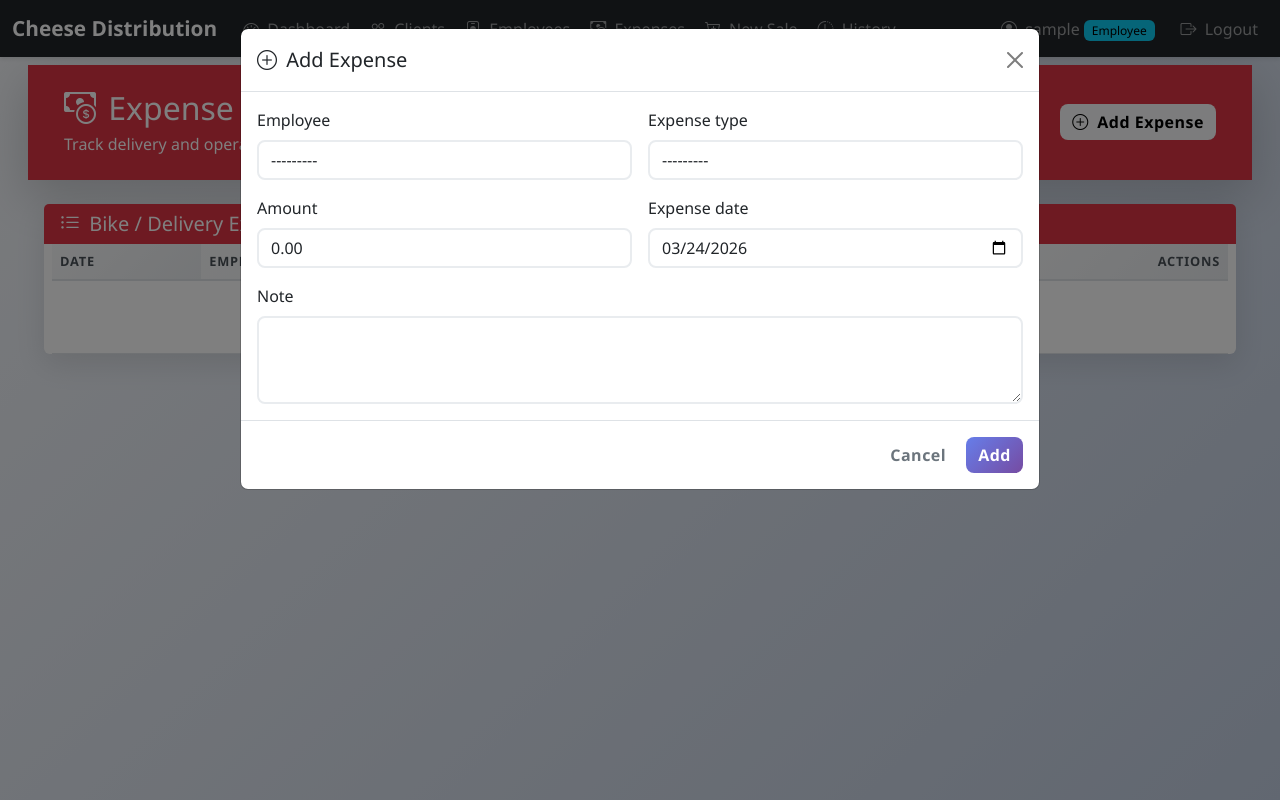
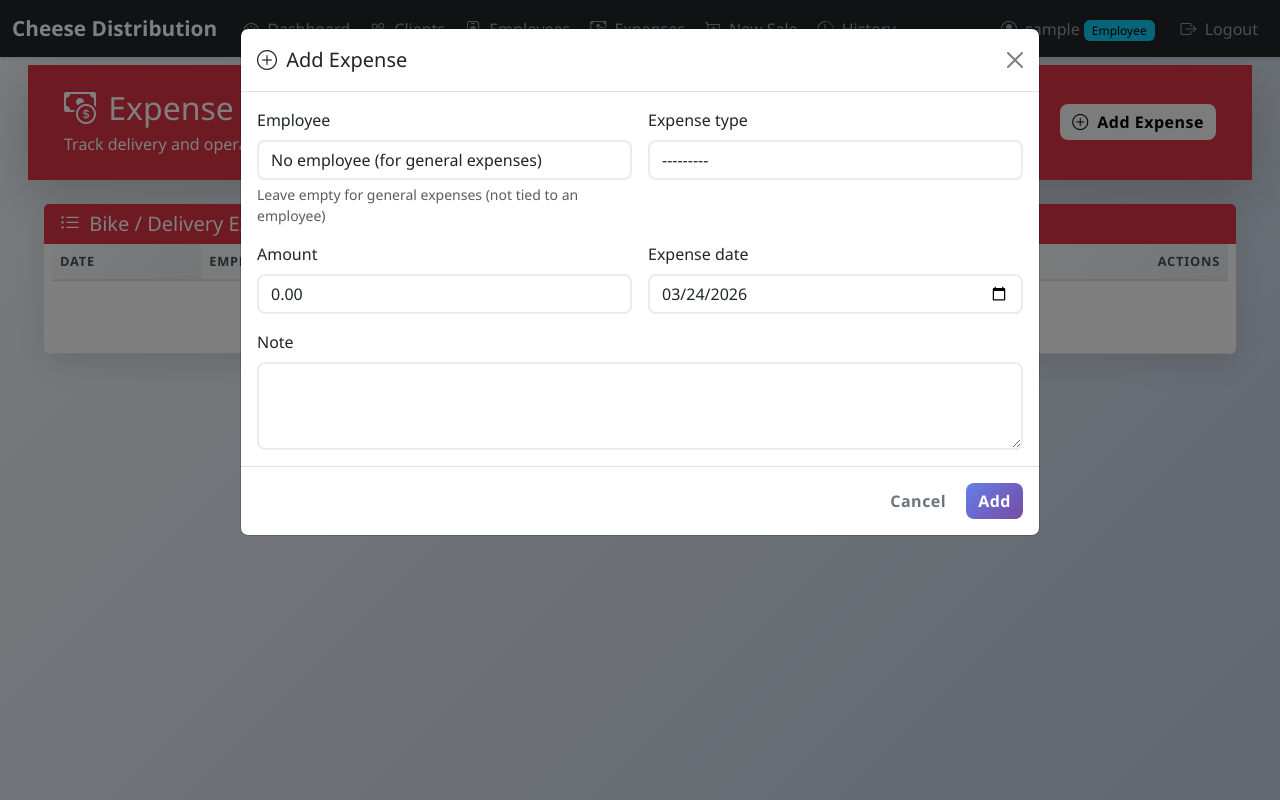
Before and after one commit to HASSAN08114/cheese-distribution-website, a Django app: page /expenses/ in a window 1280 px wide, after a click on "Add Expense". Run offline with Django 4.2, Linux system fonts and the light colour scheme; the visitor is signed in with stand-in values (Sample User, id 1); data that the repository does not hold is empty.

Commit message:
Add general expense type, make employee optional for expenses, remove note expense type

```diff
--- a/distribution/forms.py
+++ b/distribution/forms.py
@@ -181,11 +181,17 @@ class DeliveryEmployeeForm(forms.ModelForm):
 
 
 class DeliveryExpenseForm(forms.ModelForm):
+    employee = forms.ModelChoiceField(
+        queryset=DeliveryEmployee.objects.all(),
+        required=False,
+        empty_label="No employee (for general expenses)",
+        widget=forms.Select(attrs={'class': 'form-control'})
+    )
+
     class Meta:
         model = DeliveryExpense
         fields = ['employee', 'expense_type', 'amount', 'note', 'expense_date']
         widgets = {
-            'employee': forms.Select(attrs={'class': 'form-control'}),
             'expense_type': forms.Select(attrs={'class': 'form-control'}),
             'amount': forms.NumberInput(attrs={'class': 'form-control', 'step': '0.01'}),
             'note': forms.Textarea(attrs={'class': 'form-control', 'rows': 3}),
@@ -194,17 +200,15 @@ class DeliveryExpenseForm(forms.ModelForm):
 
     def clean(self):
         cleaned_data = super().clean()
+        employee = cleaned_data.get('employee')
         expense_type = cleaned_data.get('expense_type')
         amount = cleaned_data.get('amount')
-        note = (cleaned_data.get('note') or '').strip()
 
-        # For note-only entries, allow amount=0 and rely on note.
-        if expense_type == 'note' and amount is not None and amount > 0:
-            # Keep it allowed, but nudge user to use notes.
-            pass
+        # If selecting a specific expense type (not general), require an employee
+        if expense_type != 'general' and not employee:
+            self.add_error('employee', 'Please select an employee for this expense type.')
 
-        if expense_type == 'note' and not note:
-            self.add_error('note', 'Please enter a note for note-only expense.')
+        # If selecting general expense, employee is optional
 
         return cleaned_data
 
--- a/distribution/models.py
+++ b/distribution/models.py
@@ -283,24 +283,24 @@ class DeliveryExpense(models.Model):
         ('fuel', 'Fuel'),
         ('food', 'Food'),
         ('salary', 'Salary'),
-        ('note', 'Note'),
+        ('general', 'General'),
     ]
 
-    employee = models.ForeignKey(DeliveryEmployee, on_delete=models.CASCADE)
+    employee = models.ForeignKey(DeliveryEmployee, on_delete=models.CASCADE, null=True, blank=True)
     expense_type = models.CharField(max_length=30, choices=EXPENSE_TYPES)
     amount = models.DecimalField(
         max_digits=10,
         decimal_places=2,
         default=Decimal('0.00'),
-        validators=[MinValueValidator(Decimal('0.00'))],
-        help_text="Set 0 for note-only expenses."
+        validators=[MinValueValidator(Decimal('0.00'))]
     )
     note = models.TextField(blank=True)
     expense_date = models.DateField(default=timezone.localdate)
     created_by = models.ForeignKey(User, on_delete=models.SET_NULL, null=True, blank=True)
 
     def __str__(self):
-        return f"{self.employee.name} - {self.get_expense_type_display()} - {self.amount}"
+        employee_name = self.employee.name if self.employee else 'N/A'
+        return f"{employee_name} - {self.get_expense_type_display()} - {self.amount}"
 
     class Meta:
         ordering = ['-expense_date', '-id']
--- a/distribution/templates/distribution/expense_management.html
+++ b/distribution/templates/distribution/expense_management.html
@@ -40,14 +40,18 @@
             <td>
               <span class="badge bg-light text-dark">{{ exp.expense_date|date:"M d, Y" }}</span>
             </td>
-            <td>{{ exp.employee.name }}</td>
+            <td>{{ exp.employee.name|default:"N/A" }}</td>
             <td>
               {% if exp.expense_type == 'fuel' %}
                 <span class="badge bg-info"><i class="bi bi-fuel-pump"></i> Fuel</span>
-              {% elif exp.expense_type == 'maintenance' %}
+              {% elif exp.expense_type == 'bike_maintenance' %}
                 <span class="badge bg-primary"><i class="bi bi-tools"></i> Maintenance</span>
               {% elif exp.expense_type == 'food' %}
                 <span class="badge bg-success"><i class="bi bi-cup-hot"></i> Food</span>
+              {% elif exp.expense_type == 'salary' %}
+                <span class="badge bg-warning text-dark"><i class="bi bi-cash-coin"></i> Salary</span>
+              {% elif exp.expense_type == 'general' %}
+                <span class="badge bg-secondary"><i class="bi bi-tag"></i> General</span>
               {% else %}
                 <span class="badge bg-secondary"><i class="bi bi-tag"></i> {{ exp.get_expense_type_display }}</span>
               {% endif %}
@@ -106,6 +110,7 @@
               <label class="form-label">{{ form.employee.label }}</label>
               {{ form.employee }}
               {{ form.employee.errors }}
+              <small class="text-muted d-block mt-1">Leave empty for general expenses (not tied to an employee)</small>
             </div>
             <div class="col-md-6">
               <label class="form-label">{{ form.expense_type.label }}</label>
--- a/distribution/templates/distribution/partials/edit_expense_form.html
+++ b/distribution/templates/distribution/partials/edit_expense_form.html
@@ -12,6 +12,7 @@
         <label class="form-label">{{ form.employee.label }}</label>
         {{ form.employee }}
         {{ form.employee.errors }}
+        <small class="text-muted d-block mt-1">Leave empty for general expenses (not tied to an employee)</small>
       </div>
       <div class="col-md-6">
         <label class="form-label">{{ form.expense_type.label }}</label>
```
Also changed, not shown: distribution/migrations/0008_alter_deliveryexpense_amount_and_more.py (added).
